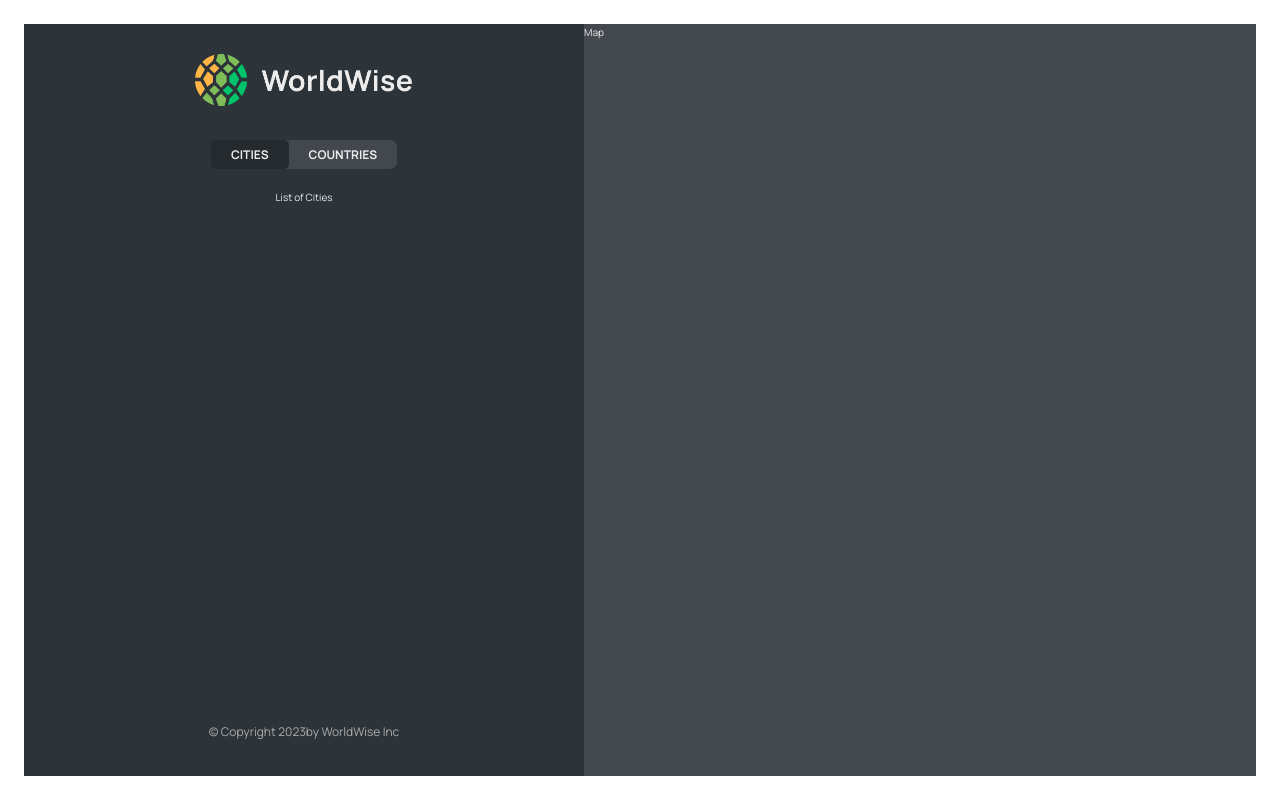
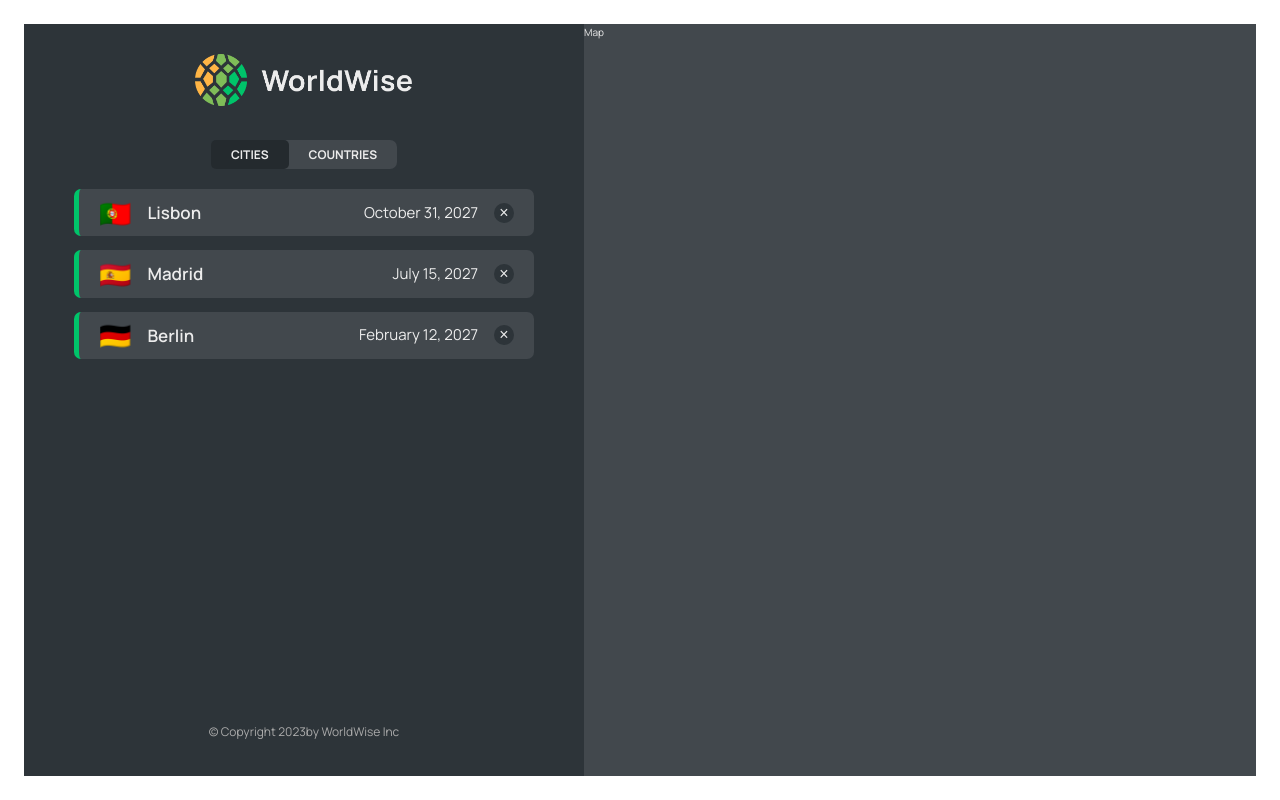
Before and after one commit to AmitSKumar/worldwise, a React (Vite) app: page /app/cities in a window 1280 px wide. Built offline with nearby package versions, Linux system fonts and the light colour scheme; data requests are answered from the project's data file.

Commit message:
implementin citylist

```diff
--- a/package.json
+++ b/package.json
@@ -7,9 +7,11 @@
     "dev": "vite",
     "build": "vite build",
     "lint": "eslint . --ext js,jsx --report-unused-disable-directives --max-warnings 0",
-    "preview": "vite preview"
+    "preview": "vite preview",
+    "server": "json-server --watch data/cities.json --port 8000 --delay 500"
   },
   "dependencies": {
+    "json-server": "^0.17.4",
     "react": "^18.2.0",
     "react-dom": "^18.2.0",
     "react-router-dom": "^6.16.0"
--- a/src/App.jsx
+++ b/src/App.jsx
@@ -5,7 +5,28 @@
 import PageNotFound from "./Pages/PageNotFound"
 import AppLayout from  "./Pages/AppLayout"
 import Login from "./Pages/Login"
+import CityList from "./components/CityList"
+import { useEffect, useState } from "react"
+const BASE_URL ="http://localhost:8000"
 function App() {
+  const [cities,setCities]=useState([])
+  const [isLoading ,setIsLoading] = useState(0)
+  useEffect(function(){
+    async function fetchCities(){
+     try  {
+      setIsLoading(true)
+      const res = await fetch(`${BASE_URL}/cities`)
+      const data = await res.json();
+      setCities(data)
+    }
+    catch {
+      alert('e')
+    }finally{
+      setIsLoading(false)
+    }
+  }
+  fetchCities()
+  },[])
   return (
     <div>
      <BrowserRouter >
@@ -16,8 +37,8 @@
       <Route path="login" element={<Login/>} />
       <Route path="app" element={<AppLayout/>} >
         {/* index route will shown when no other route matches */}
-        <Route index element={<p>List</p>} />
-        <Route  path="cities" element={<p>List of Cities</p>}/>
+        <Route index element={<CityList cities={cities} isLoading={isLoading}/>} />
+        <Route  path="cities" element={<CityList cities={cities} isLoading={isLoading}/>}/>
         <Route  path="countries" element={<p>List of countries</p>}/>
         <Route  path="form" element={<p>Form</p>}/>
       </Route>
--- /dev/null
+++ b/src/components/CityItem.jsx
@@ -0,0 +1,20 @@
+import styles from './CityItem.module.css'
+const formatDate = (date) =>
+  new Intl.DateTimeFormat("en", {
+    day: "numeric",
+    month: "long",
+    year: "numeric",
+  }).format(new Date(date));
+function CityItem({city}) {
+    const {cityName,emoji,date}=city
+    return (
+        <li className={styles.cityItem}>
+            <span className={styles.emoji}>{emoji}</span>
+            <h3 className={styles.name}>{cityName}</h3>
+            <time className={styles.date}>{formatDate(date)}</time>
+            <button className={styles.deleteBtn}>&times;</button>
+        </li>
+    )
+}
+
+export default CityItem
--- /dev/null
+++ b/src/components/CityList.jsx
@@ -0,0 +1,17 @@
+import CityItem from './CityItem'
+import styles from './CityList.module.css'
+import Spinner from './Spinner'
+import Message from './Message'
+function CityList({cities,isLoading}) {
+    if(isLoading) return <Spinner />
+    if(!cities.length) return <Message message="Add your first city" />
+    return (
+        <ul  className={styles.cityList}>
+            {cities.map((city)=>{
+                return <CityItem city={city} key={city.id} />
+            })}
+        </ul>
+    )
+}
+
+export default CityList
```
Also changed, not shown: 1 other file (tests, documents, lock files or other folders).
